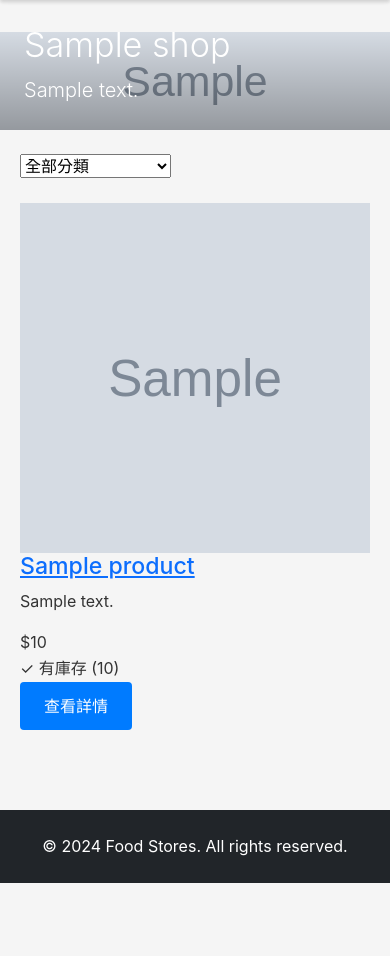
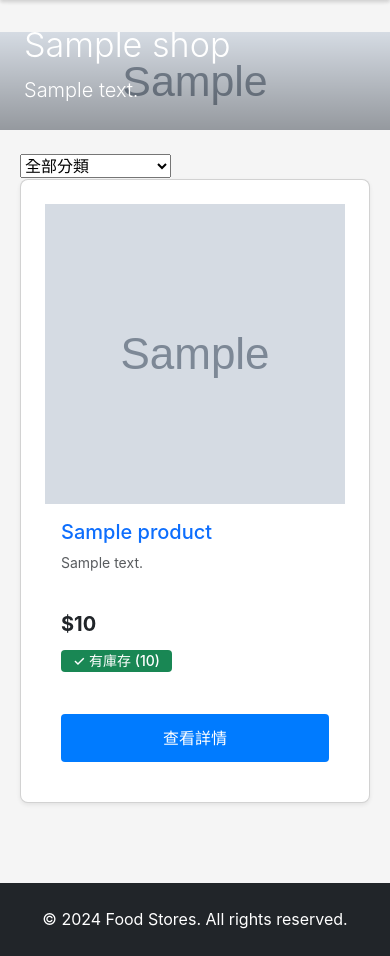
Before and after one commit to renfu-her/food-stores, a Flask app: page /store/shop/1 in a window 390 px wide. Shown: the part 58-1014 px from the top of the page. Before the commit the page ends 941 px from the top, so only its background shows below. Run offline with Flask 3, Linux system fonts and the light colour scheme; tables that the repository leaves empty hold one stand-in row (values such as "Sample post"); grey boxes marked "Sample" are stand-in pictures; some libraries are stand-ins or nearby versions.

Commit message:
Refactor product display in shop template to use Bootstrap card layout, enhancing visual presentation and responsiveness. Update product card structure, including improved image handling, pricing display, and stock status badges. Adjust JavaScript for category filtering to match new class names.

```diff
--- a/public/templates/store/shop.html
+++ b/public/templates/store/shop.html
@@ -32,40 +32,42 @@
     </div>
 
     {% if products %}
-    <div class="products-grid">
+    <div class="row g-4">
         {% for product in products %}
-        <div class="product-card" data-category="{{ product.category_id }}">
+        <div class="col-sm-6 col-md-4 col-lg-3 product-card-item" data-category="{{ product.category_id }}">
+            <div class="card h-100 shadow-sm">
                 <!-- 產品圖片 (1:1 正方形) -->
                 <div class="position-relative" style="width: 100%; padding-top: 100%; overflow: hidden; background: linear-gradient(135deg, #f5f7fa 0%, #c3cfe2 100%);">
                     {% if product.images and product.images|length > 0 %}
                         <img src="{{ product.images[0].image_path }}" class="position-absolute top-0 start-0 w-100 h-100" alt="{{ product.name }}" style="object-fit: cover;">
                     {% else %}
                         <div class="position-absolute top-0 start-0 w-100 h-100 d-flex align-items-center justify-content-center">
-                        <i class="bi bi-box-seam display-1 text-muted"></i>
+                            <i class="bi bi-box-seam display-4 text-muted"></i>
                         </div>
                     {% endif %}
                 </div>
-            <div class="product-content">
-                <h3><a href="{{ url_for('customer.product', product_id=product.id) }}">{{ product.name }}</a></h3>
-                <p class="product-description">{{ product.description or '暫無描述' }}</p>
-                <div class="product-price">
+                <div class="card-body d-flex flex-column">
+                    <h5 class="card-title">
+                        <a href="{{ url_for('customer.product', product_id=product.id) }}" class="text-decoration-none">{{ product.name }}</a>
+                    </h5>
+                    <p class="card-text text-muted small" style="min-height: 40px;">{{ product.description or '暫無描述' }}</p>
+                    <div class="mb-2">
                         {% if product.discounted_price %}
-                        <span class="price-old">${{ product.unit_price|int }}</span>
-                        <span class="price-new">${{ product.discounted_price|int }}</span>
+                            <span class="text-decoration-line-through text-muted me-2">${{ product.unit_price|int }}</span>
+                            <span class="text-danger fw-bold fs-5">${{ product.discounted_price|int }}</span>
                         {% else %}
-                        <span class="price">${{ product.unit_price|int }}</span>
+                            <span class="fw-bold fs-5">${{ product.unit_price|int }}</span>
                         {% endif %}
                     </div>
-                <div class="product-meta">
-                    <span class="stock-badge {% if product.stock_quantity > 0 %}in-stock{% else %}out-of-stock{% endif %}">
+                    <div class="mb-3">
                         {% if product.stock_quantity > 0 %}
-                            ✓ 有庫存 ({{ product.stock_quantity }})
+                            <span class="badge bg-success">✓ 有庫存 ({{ product.stock_quantity }})</span>
                         {% else %}
-                            ✗ 缺貨
+                            <span class="badge bg-danger">✗ 缺貨</span>
                         {% endif %}
-                    </span>
                     </div>
-                <a href="{{ url_for('customer.product', product_id=product.id) }}" class="btn btn-primary btn-block">查看詳情</a>
+                    <a href="{{ url_for('customer.product', product_id=product.id) }}" class="btn btn-primary w-100 mt-auto">查看詳情</a>
+                </div>
             </div>
         </div>
         {% endfor %}
@@ -83,7 +85,7 @@
 <script>
 function filterProducts() {
     const categoryId = document.getElementById('categoryFilter').value;
-    const cards = document.querySelectorAll('.product-card');
+    const cards = document.querySelectorAll('.product-card-item');
     cards.forEach(card => {
         if (!categoryId || card.dataset.category == categoryId) {
             card.style.display = '';
```
Lines whose indentation alone changed are shown as unchanged.
